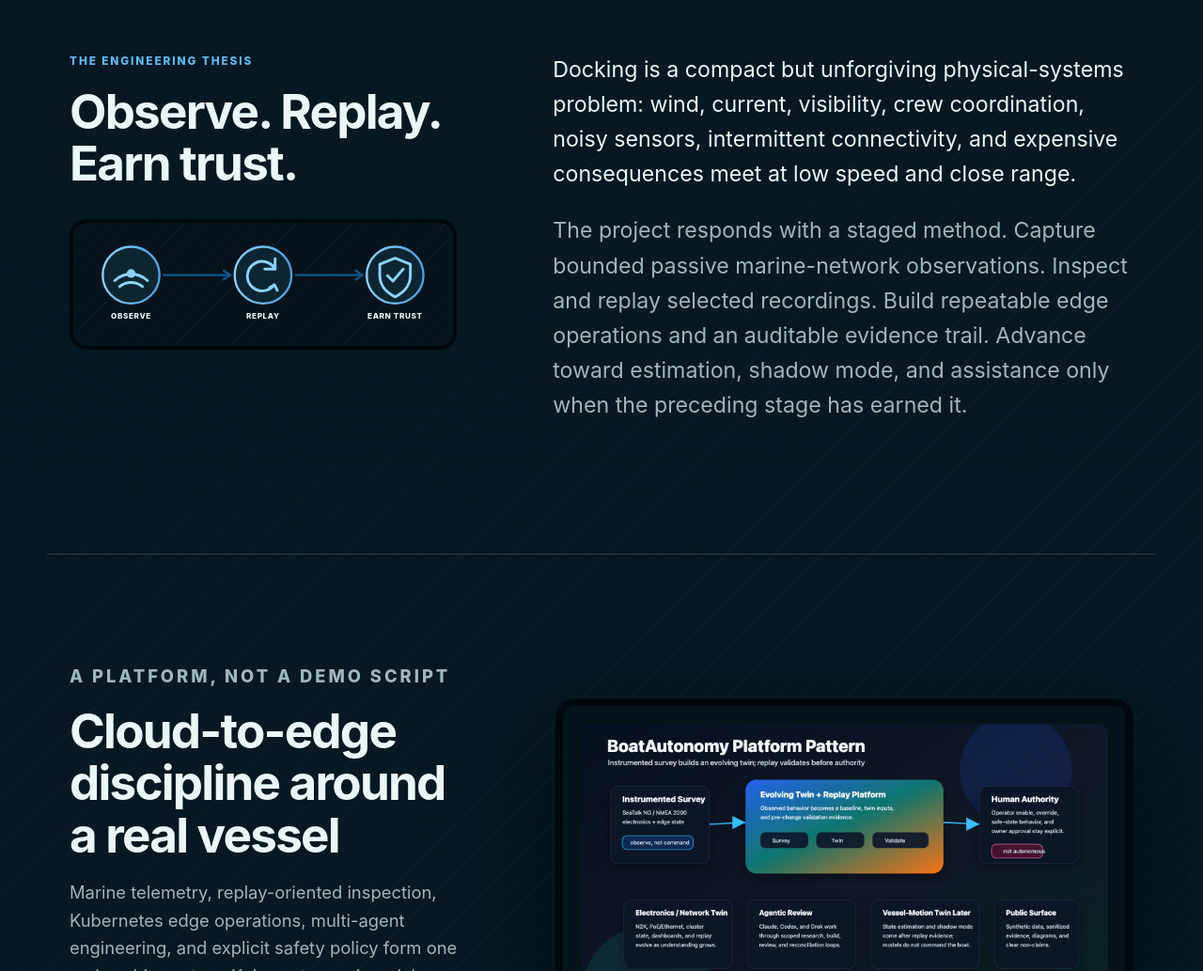
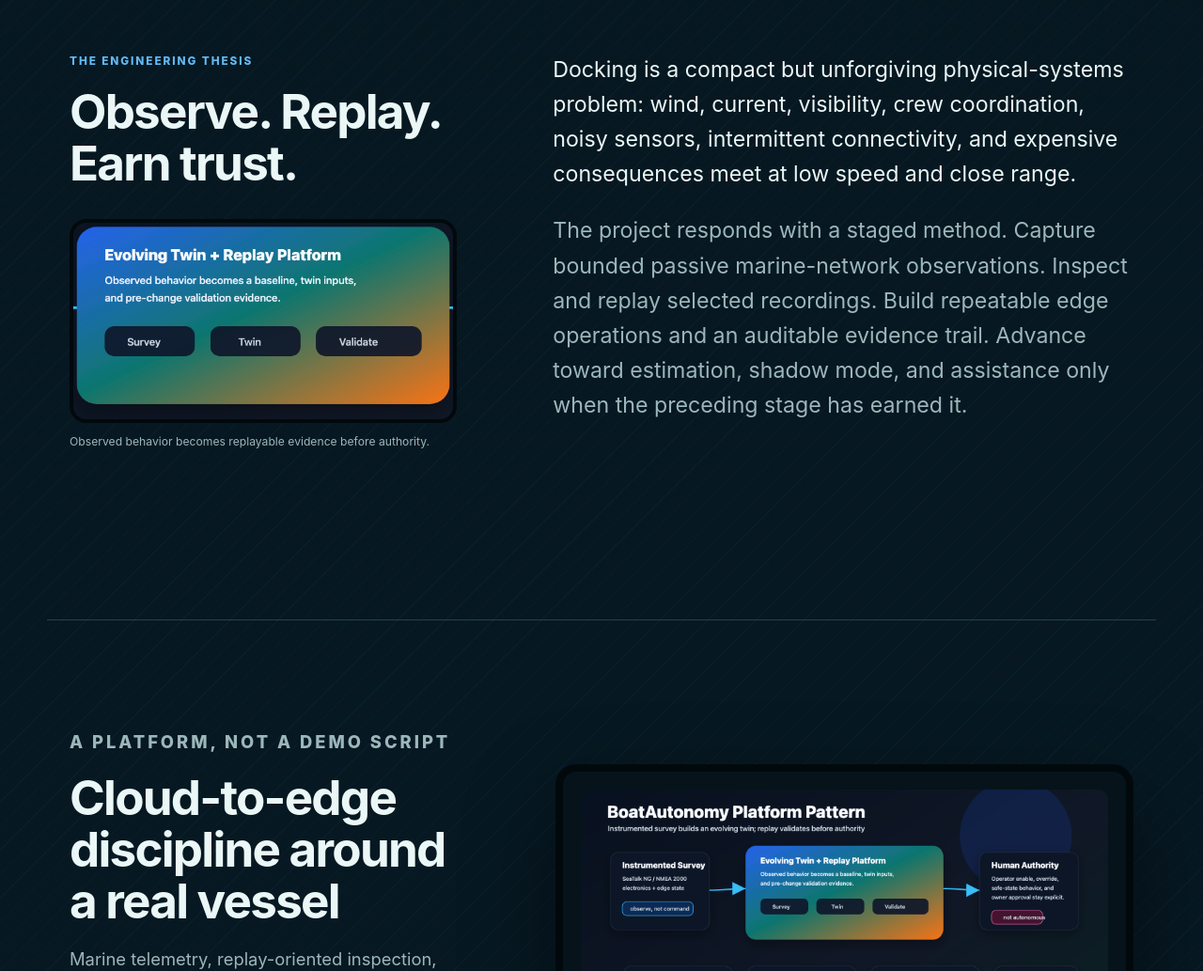
Before and after one commit to damauer/BoatAutonomy, a plain HTML site: page index.html in a window 1280 px wide. Shown: the part 980-2013 px from the top of the page at 94% size. Drawn offline with Linux system fonts and the light colour scheme.

Commit message:
site: reuse platform graphic for trust path

```diff
--- a/index.html
+++ b/index.html
@@ -6,7 +6,7 @@
   <meta name="description" content="BoatAutonomy is an evidence-gated marine autonomy lab focused on telemetry, replay, edge systems, safety, and future supervised docking assistance.">
   <meta name="theme-color" content="#071923">
   <title>BoatAutonomy — Evidence Before Authority</title>
-  <link rel="stylesheet" href="styles.css?v=20261115-2">
+  <link rel="stylesheet" href="styles.css?v=20261115-3">
 </head>
 <body>
   <a class="skip-link" href="#main">Skip to content</a>
@@ -71,38 +71,13 @@
       <div class="section-heading">
         <p class="eyebrow">The engineering thesis</p>
         <h2>Observe. Replay. Earn trust.</h2>
-        <svg class="trust-path" viewBox="0 0 660 190" role="img" aria-labelledby="trust-path-title trust-path-description">
-          <title id="trust-path-title">Observe, replay, and earn trust progression</title>
-          <desc id="trust-path-description">Marine signals are observed, replayed for repeatable inspection, and converted into reviewed evidence</desc>
-          <defs>
-            <linearGradient id="trust-flow" x1="0" x2="1">
-              <stop offset="0" stop-color="#8bd3ff"/>
-              <stop offset="1" stop-color="#4f9fdf"/>
-            </linearGradient>
-          </defs>
-          <path class="trust-path-line" d="M148 78H270M390 78h122"/>
-          <path class="trust-path-arrow" d="m258 70 12 8-12 8M500 70l12 8-12 8"/>
-          <g transform="translate(88 78)">
-            <circle class="trust-path-node" r="52"/>
-            <circle cx="0" cy="-3" r="8" fill="#8bd3ff"/>
-            <path d="M-30 10c18-16 42-16 60 0M-21 21c12-10 30-10 42 0"/>
-          </g>
-          <g transform="translate(330 78)">
-            <circle class="trust-path-node" r="52"/>
-            <path d="M22-11A27 27 0 1 0 20 18M22-11V-30M22-11H3"/>
-            <path d="m12 23 9-5 5 10"/>
-          </g>
-          <g transform="translate(572 78)">
-            <circle class="trust-path-node" r="52"/>
-            <path d="M0-31 28-20v20c0 20-11 31-28 40C-17 31-28 20-28 0v-20z"/>
-            <path d="m-14 1 10 10 19-22"/>
-          </g>
-          <g class="trust-path-labels">
-            <text x="88" y="158">OBSERVE</text>
-            <text x="330" y="158">REPLAY</text>
-            <text x="572" y="158">EARN TRUST</text>
-          </g>
-        </svg>
+        <figure class="repo-graphic-crop">
+          <div class="repo-graphic-window">
+            <img src="assets/diagrams/boat-autonomy-platform.png"
+                 alt="Survey, twin, and validation stages from the BoatAutonomy platform pattern">
+          </div>
+          <figcaption>Observed behavior becomes replayable evidence before authority.</figcaption>
+        </figure>
       </div>
       <div class="intro-copy">
         <p>
--- a/styles.css
+++ b/styles.css
@@ -246,50 +246,33 @@ h3 { margin-bottom: 0.8rem; font-size: 1.25rem; }
 .intro-copy { color: var(--muted); font-size: clamp(1.1rem, 2vw, 1.45rem); }
 .intro-copy p:first-child { margin-top: 0; color: var(--ink); }
 
-.trust-path {
-  display: block;
+.repo-graphic-crop {
   width: 100%;
-  height: auto;
   margin-top: 2rem;
-  padding: 0.65rem;
-  overflow: visible;
-  background:
-    repeating-linear-gradient(135deg, rgba(105, 179, 235, 0.04) 0 1px, transparent 1px 14px),
-    #06131a;
+  margin-inline: 0;
+}
+
+.repo-graphic-window {
+  position: relative;
+  aspect-ratio: 1.9 / 1;
+  overflow: hidden;
+  background: #06131a;
   border: 4px solid #02090d;
   border-radius: 18px;
 }
 
-.trust-path-node {
-  fill: #0c2631;
-  stroke: url(#trust-flow);
-  stroke-width: 4;
+.repo-graphic-window img {
+  position: absolute;
+  top: -52%;
+  left: -81%;
+  width: 262%;
+  max-width: none;
 }
 
-.trust-path g path {
-  fill: none;
-  stroke: var(--aqua-bright);
-  stroke-width: 5;
-  stroke-linecap: round;
-  stroke-linejoin: round;
-}
-
-.trust-path-line,
-.trust-path-arrow {
-  fill: none;
-  stroke: var(--aqua-dark);
-  stroke-width: 4;
-  stroke-linecap: round;
-  stroke-linejoin: round;
-}
-
-.trust-path-labels {
-  fill: var(--ink);
-  font-family: Inter, ui-sans-serif, system-ui, sans-serif;
-  font-size: 14px;
-  font-weight: 800;
-  letter-spacing: 0.08em;
-  text-anchor: middle;
+.repo-graphic-crop figcaption {
+  margin-top: 0.65rem;
+  color: var(--muted);
+  font-size: 0.76rem;
 }
 
 .visual-section, .safety {
```
